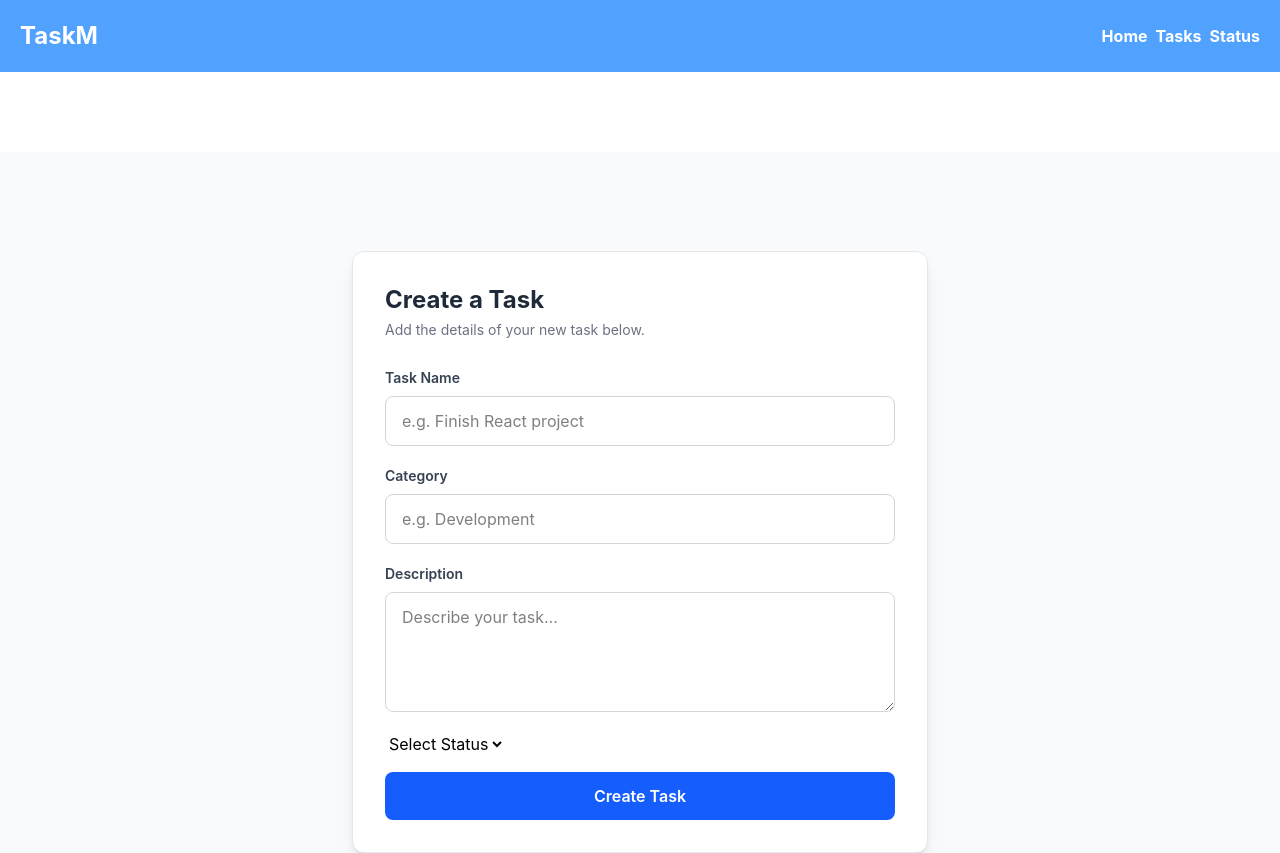
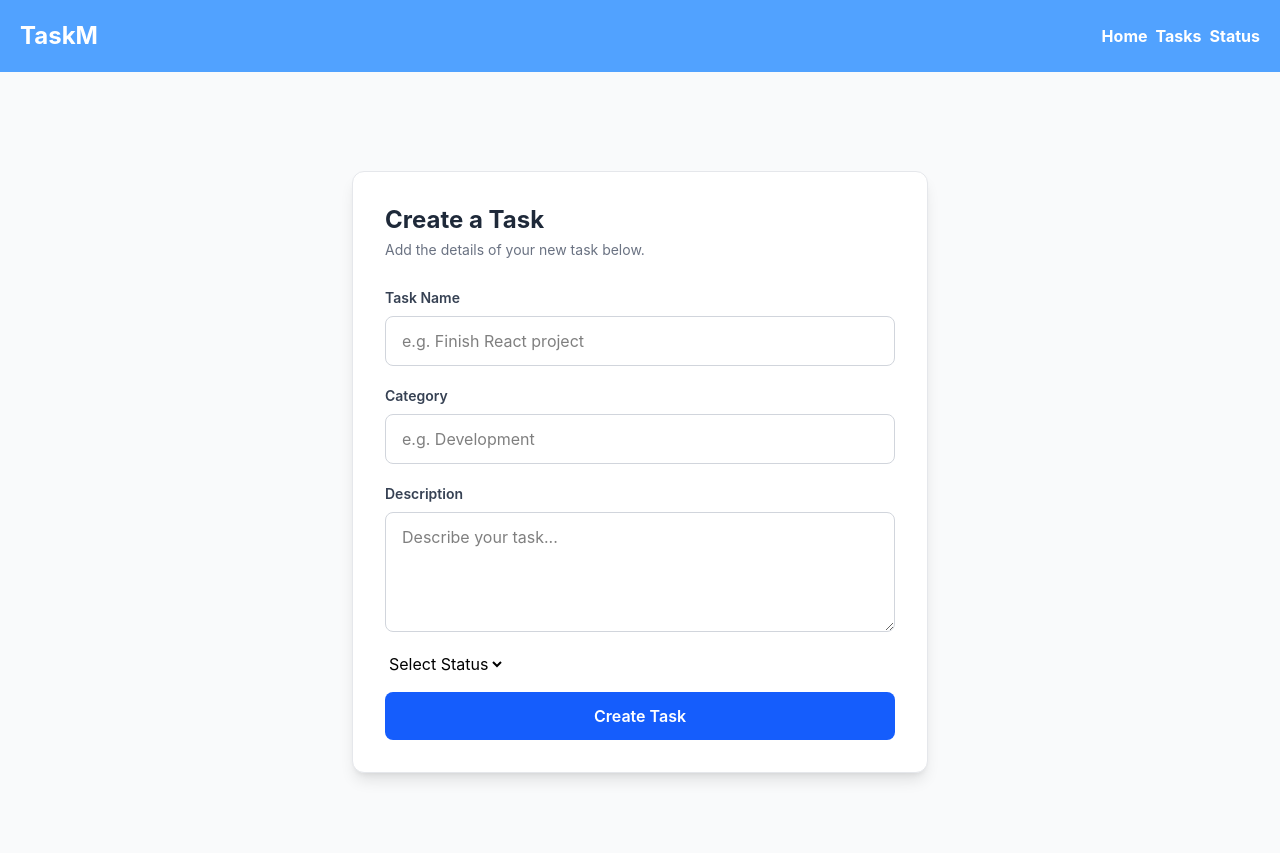
Before and after one commit to alaonit/task-manager, a React (Vite) app: page / in a window 1280 px wide. Shown: the top 853 px of the page. Built offline with nearby package versions, Linux system fonts and the light colour scheme; no server answers.

Commit message:
style: update layout and spacing for improved UI consistency across components

```diff
--- a/src/App.jsx
+++ b/src/App.jsx
@@ -18,7 +18,7 @@ function App(){
   return(
     <>
       <Header/>
-      <main>
+      <main className=" bg-gray-50 ">
         <Form/>
         <TaskDisplay tasks={tasks}/>
       </main>
--- a/src/components/Form.jsx
+++ b/src/components/Form.jsx
@@ -9,7 +9,7 @@ function Form() {
   }
 
   return (
-    <section className="min-h-screen bg-gray-50 flex justify-center items-center p-8">
+    <section className="min-h-screen flex justify-center items-center p-10">
 
       <form
         action={submit}
--- a/src/components/Header.jsx
+++ b/src/components/Header.jsx
@@ -2,7 +2,7 @@
 
 function Header(){
   return(
-    <header className=" bg-blue-400 flex justify-between items-center p-5 mb-20">
+    <header className=" bg-blue-400 flex justify-between items-center p-5">
       <h1 className="text-white font-bold text-2xl">TaskM</h1>
 
       <nav>
--- a/src/components/TaskDisplay.jsx
+++ b/src/components/TaskDisplay.jsx
@@ -1,7 +1,7 @@
 function TaskDisplay({ tasks }) {
   return (
     <div className="p-8">
-      <table className="w-full border-collapse bg-white rounded-lg overflow-hidden shadow-sm overflow-x-auto mb-3">
+      <table className="w-full border-collapse bg-white rounded-lg overflow-hidden shadow-sm overflow-x-auto">
         <thead className="bg-gray-100">
           <tr>
             <th className="px-6 py-4 text-left text-sm font-semibold text-gray-700">ID</th>
```
